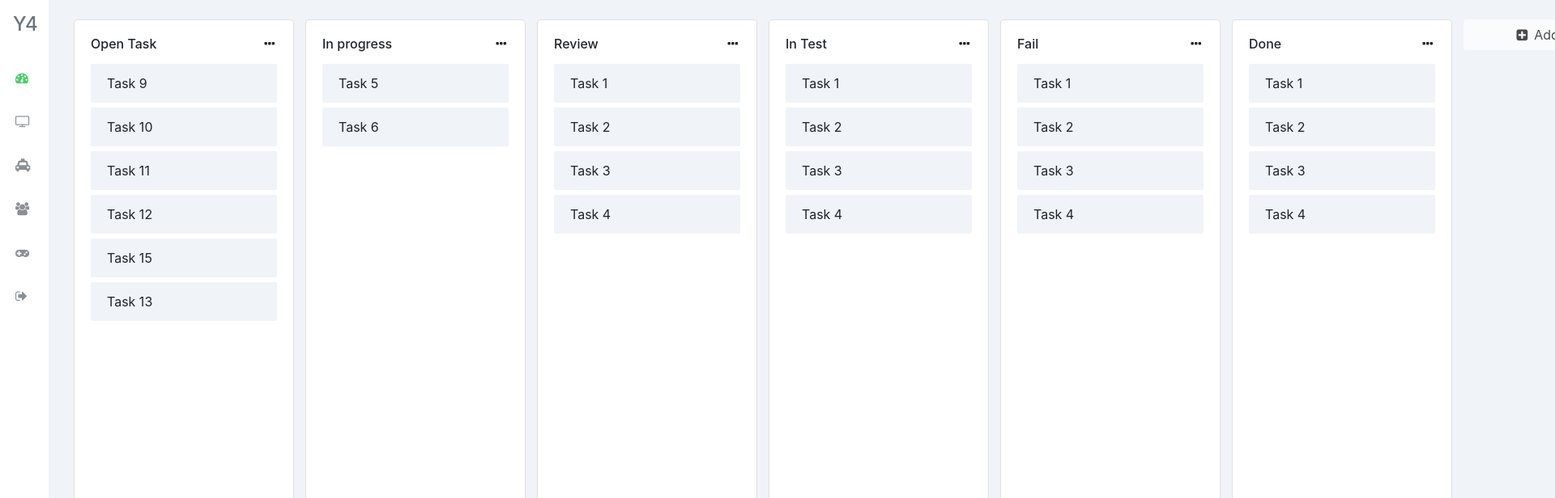
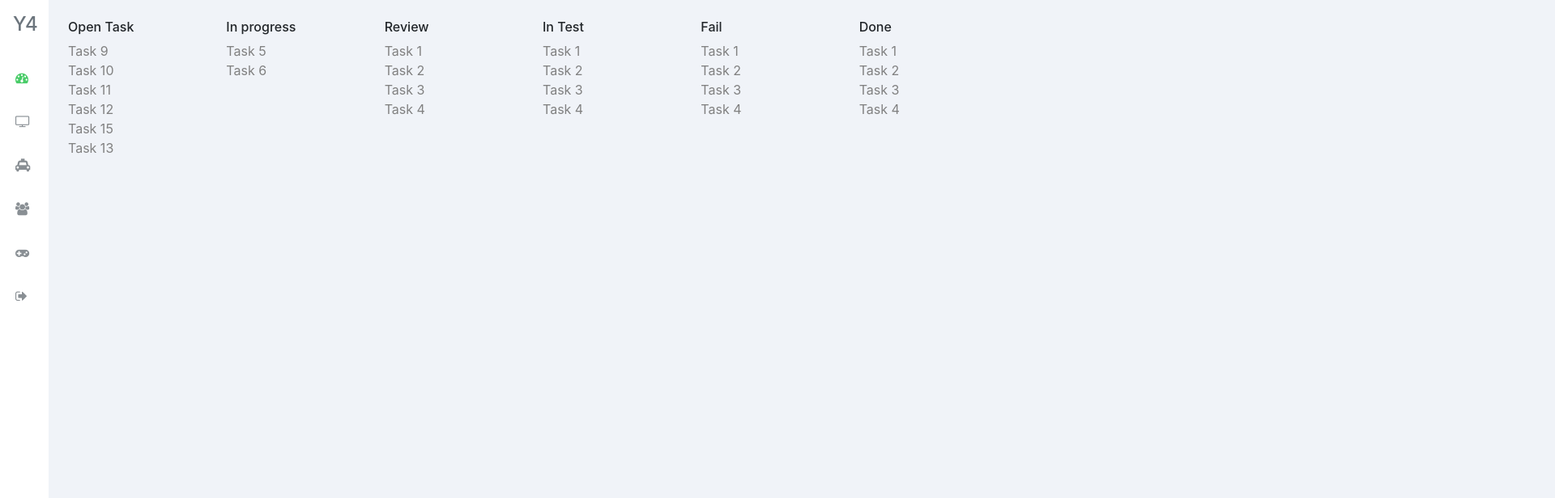
Before and after one commit to SokkunNORN/Y4-React-Final-Semister-1, a React (Create React App) app: page /dashboard in a window 1280 px wide. Shown: the top 616 px of the page at 81% size, 1920 px wide, since content can reach past the window. Built offline with nearby package versions, Linux system fonts and the light colour scheme.

Commit message:
update add drap and drop

```diff
--- a/package.json
+++ b/package.json
@@ -9,11 +9,14 @@
     "bootstrap": "^4.5.3",
     "font-awesome": "^4.7.0",
     "jquery": "^3.5.1",
+    "lodash": "^4.17.20",
     "popper.js": "^1.16.1",
     "react": "^17.0.1",
+    "react-beautiful-dnd": "^13.0.0",
     "react-dom": "^17.0.1",
     "react-router-dom": "^5.2.0",
     "react-scripts": "4.0.1",
+    "uuid": "^8.3.2",
     "web-vitals": "^0.2.4"
   },
   "scripts": {
--- a/src/components/card/index.js
+++ /dev/null
@@ -1,26 +0,0 @@
-
-import "./index.css";
-
-import List from '../list'
-import ListDropdown from '../listDropdown'
-
-function Card ({ task }) {
-    return (
-        <>
-            <div className="card card-contain mb-4">
-                <div className="card-body">
-                    <button className="float-right btn btn-more" data-toggle="dropdown" aria-haspopup="true" aria-expanded="false">
-                        <i className="fa fa-ellipsis-h"></i>
-                    </button>
-                    <ListDropdown lists={ ["Add Task", "Edit Title", "Remove"] } isHasLastBorder={ true }/>
-
-                    <h6 className="card-title">{ task.boardTitle }</h6>
-
-                    <List tasks={ task.tasks }/>
-                </div>
-            </div>
-        </>
-    )
-}
-
-export default Card
--- a/src/components/list/index.css
+++ /dev/null
@@ -1,28 +0,0 @@
-
-#list li {
-    border-radius: 2px !important;
-    margin: 3px 0 !important;
-    background: #F0F3F8;
-    border: none;
-}
-
-#list li:hover {
-    cursor: pointer !important;
-    background: #e9edf3;
-}
-
-#list li:hover .btn-edit {
-    opacity: 1;
-}
-
-#list .btn-edit {
-    margin-top: -10px !important;
-    margin-right: -17px !important;
-    padding: 4px 8px !important;
-    opacity: 0;
-}
-
-#list .btn-edit:hover {
-    background:#F0F3F8;
-    opacity: 1;
-}
--- a/src/components/list/index.js
+++ /dev/null
@@ -1,25 +0,0 @@
-
-import './index.css'
-import ListDropdown from '../listDropdown'
-
-function List ({ tasks }) {
-    return (
-        <div id="list">
-            <ul className="list-group">
-                {tasks.map(function (item, i) {
-                    return (
-                        <li className="list-group-item" key={i}>
-                            <button className="float-right btn btn-edit"  data-toggle="dropdown" aria-haspopup="true" aria-expanded="false">
-                                <i className="fa fa-pencil"></i>
-                            </button>
-                            <ListDropdown lists={ ["Edit", "Move To", "Remove"] } isHasLastBorder={ true }/>
-                            { item.title }
-                        </li>
-                    )
-                })}
-            </ul>
-        </div>
-    )
-}
-
-export default List
--- a/src/mock.json
+++ b/src/mock.json
@@ -1,103 +1,133 @@
 {
     "data": [
         {
+            "id": 1,
             "boardTitle": "Open Task",
             "tasks": [
                 {
+                    "id": 1,
                     "title": "Task 9"
                 },
                 {
+                    "id": 2,
                     "title": "Task 10"
                 },
                 {
+                    "id": 3,
                     "title": "Task 11"
                 },
                 {
+                    "id": 4,
                     "title": "Task 12"
                 },
                 {
+                    "id": 5,
                     "title": "Task 15"
                 },
                 {
+                    "id": 6,
                     "title": "Task 13"
                 }
             ]
         },
         {
+            "id": 2,
             "boardTitle": "In progress",
             "tasks": [
                 {
+                    "id": 7,
                     "title": "Task 5"
                 },
                 {
+                    "id": 8,
                     "title": "Task 6"
                 }
             ]
         },
         {
+            "id": 3,
             "boardTitle": "Review",
             "tasks": [
                 {
+                    "id": 9,
                     "title": "Task 1"
                 },
                 {
+                    "id": 10,
                     "title": "Task 2"
                 },
                 {
+                    "id": 12,
                     "title": "Task 3"
                 },
                 {
+                    "id": 13,
                     "title": "Task 4"
                 }
             ]
         },
         {
+            "id": 5,
             "boardTitle": "In Test",
             "tasks": [
                 {
+                    "id": 14,
                     "title": "Task 1"
                 },
                 {
+                    "id": 15,
                     "title": "Task 2"
                 },
                 {
+                    "id": 16,
                     "title": "Task 3"
                 },
                 {
+                    "id": 17,
                     "title": "Task 4"
                 }
             ]
         },
         {
+            "id":6,
             "boardTitle": "Fail",
             "tasks": [
                 {
+                    "id": 18,
                     "title": "Task 1"
                 },
                 {
+                    "id": 19,
                     "title": "Task 2"
                 },
                 {
+                    "id": 20,
                     "title": "Task 3"
                 },
                 {
+                    "id": 21,
                     "title": "Task 4"
                 }
             ]
         },
         {
+            "id": 7,
             "boardTitle": "Done",
             "tasks": [
                 {
+                    "id": 22,
                     "title": "Task 1"
                 },
                 {
+                    "id": 23,
                     "title": "Task 2"
                 },
                 {
+                    "id": 24,
                     "title": "Task 3"
                 },
                 {
+                    "id": 25,
                     "title": "Task 4"
                 }
             ]
--- a/src/views/Home/Index.js
+++ b/src/views/Home/Index.js
@@ -1,26 +1,71 @@
-
-import Card from '../../components/card'
+// @ts-nocheck
+import React from 'react'
+import { DragDropContext, Draggable, Droppable } from 'react-beautiful-dnd'
+import _ from 'lodash'
 import './index.css'
-import listTasks from '../../mock.json'
+import lists from '../../mock.json'
 
 function Home () {
+
+    const testData = lists.data
+
+    const handleDragEnd = ({ destination, source }) => {
+        console.log(testData)
+        console.log('Destination = ', destination)
+        console.log('Source = ', source)
+        if (!destination) return
+
+        if (destination.index === source.index && destination.droppableId === source.droppableId) return
+
+        const itemCopy = testData[source.droppableId].tasks[source.index]
+
+        testData[source.droppableId].tasks.splice(source.index, 1)
+
+        testData[destination.droppableId].tasks.splice(destination.index, 0, itemCopy)
+
+    }
+
     return (
         <div id="home">
-            <div className="d-flex flex-row">
-                {listTasks.data.map(function (item, i) {
+            <DragDropContext onDragEnd={ handleDragEnd }>
+                {_.map(testData, (item, i) => {
                     return (
-                        <div className="column" key={i}>
-                            <Card task={ item } />
+                        <div key={ i } className="column">
+                            <h6>{ item.boardTitle }</h6>
+                            <Droppable droppableId={ String(i) }>
+                                {(provided) => {
+                                    return (
+                                        <div
+                                            ref={ provided.innerRef }
+                                            { ...provided.droppableProps }
+                                            className={"droppable-col"}
+                                        >
+                                            {item.tasks.map((el, index) => {
+                                                return (
+                                                    <Draggable key={ el.id } index={ index } draggableId={ String(el.id) }>
+                                                        {(provided) => {
+                                                            return (
+                                                                <div
+                                                                    className={"item"}
+                                                                    ref={ provided.innerRef }
+                                                                    { ...provided.draggableProps }
+                                                                    { ...provided.dragHandleProps }
+                                                                >
+                                                                    { el.title }
+                                                                </div>
+                                                            )
+                                                        }}
+                                                    </Draggable>
+                                                )
+                                            })}
+                                        </div>
+                                    )
+                                }}
+                            </Droppable>
                         </div>
                     )
                 })}
-                <div className="column">
-                    <button className="btn btn-add-board mr-4">
-                        <i className="fa fa-plus-square mr-2"></i>
-                        Add another list
-                    </button>
-                </div>
-            </div>
+            </DragDropContext>
         </div>
     )
 }
--- a/src/views/Home/index.css
+++ b/src/views/Home/index.css
@@ -1,5 +1,5 @@
 
-#home .card-contain {
+/* #home .card-contain {
     height: 92vh !important;
     border-radius: 5px !important;
 }
@@ -29,4 +29,20 @@
 #home .btn-add-board:hover {
     background: rgba(255, 255, 255, 1);
     color: rgb(0, 0, 0, 1);
+} */
+
+#home {
+    display: flex;
+    width: 100%;
+    justify-content: space-between;
 }
+
+#home .column {
+    width: 30%;
+}
+
+#home .column .droppable-col {
+    width: 100%;
+    height: 50px;
+    color: gray;
+}
```
Also changed, not shown: src/components/card/index.css (deleted), 1 other file (tests, documents, lock files or other folders).
